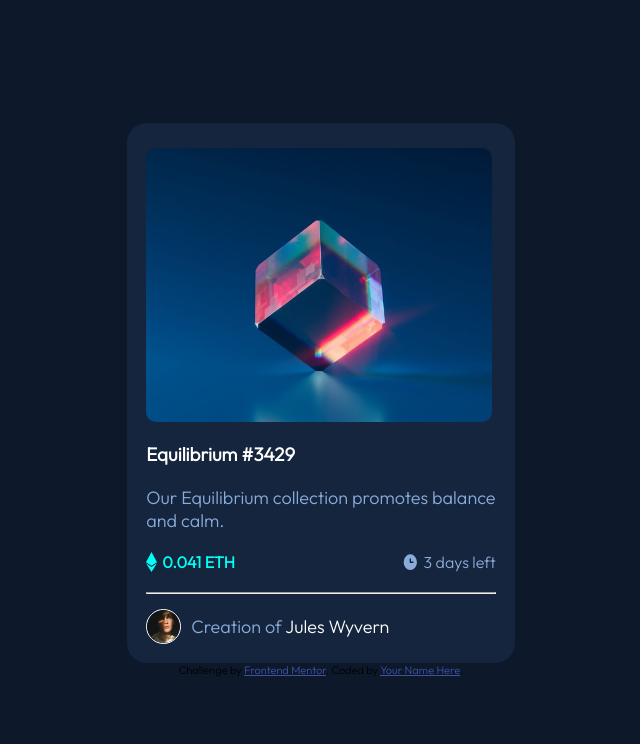
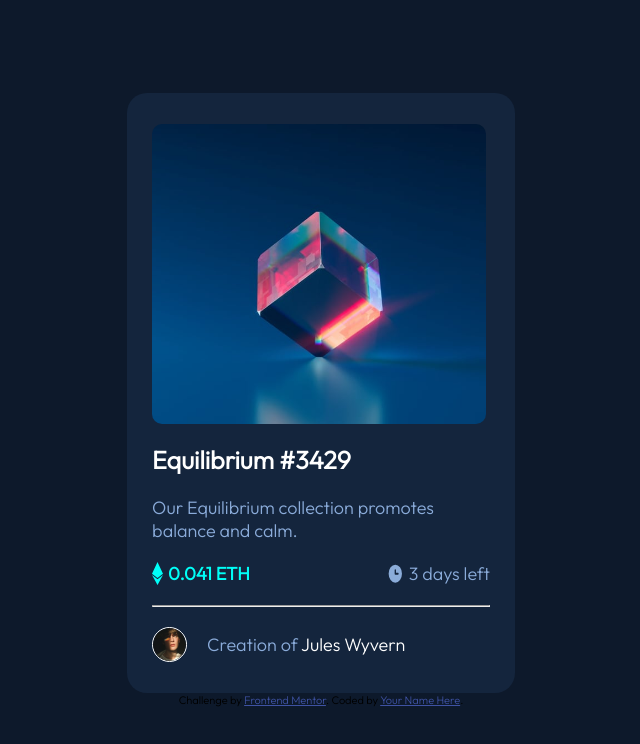
Before and after one commit to Igwe0001/nft, a plain HTML site: page index.html in a window 1280 px wide. Shown: the whole page, without its empty margins (319-959 px from the left). Drawn offline with Linux system fonts and the light colour scheme.

Commit message:
final commit (Hopefully)

```diff
--- a/index.html
+++ b/index.html
@@ -25,16 +25,15 @@
 </head>
 
 <body>
-  <div class="main-container">
+  <main class="main-container">
     <div class="container">
       <div class="sub-container">
         <div class="body-image">
           <div class="background">
             <img src="/images/image-equilibrium.jpg" class="equilibrium" alt="etherium">
           </div>
-          <img src="/images/icon-view.svg" class="view" alt="">
         </div>
-        <h3 class="equilibrium-span"> Equilibrium #3429 </h3>
+        <h1 class="equilibrium-span" > <a href="" > Equilibrium #3429 </a></h1>
 
         <p> Our Equilibrium collection promotes balance and calm.</p>
 
@@ -42,22 +41,22 @@
 
           <div class="sub-item">
             <img src="/images/icon-ethereum.svg" alt="">
-            <span class="span-1">0.041 ETH</span>
+            <p class="span-1">0.041 ETH</p>
           </div>
 
           <div class="sub-item">
             <img src="/images/icon-clock.svg" class="clock" alt="">
-            <span class="span-2">3 days left</span>
+            <p class="span-2">3 days left</p>
           </div>
         </div>
         <hr>
         <div class="profile">
           <img src="/images/image-avatar.png" class="avater" alt="">
-          <p> Creation of <span class="juliet"> Jules Wyvern</span> </p>
+          <p> Creation of <a class="juliet"> Jules Wyvern</a> </p>
         </div>
       </div>
     </div>
-  </div>
+  </main>
 
   <div class="attribution">
     Challenge by <a href="https://www.frontendmentor.io?ref=challenge" target="_blank">Frontend Mentor</a>.
--- a/style.css
+++ b/style.css
@@ -37,9 +37,8 @@ body {
   font-family: var(--font-family);
 }
 
-
 .container {
-  height: 540px;
+  height: 600px;
   width: 90%;
   margin: 0 auto;
   background-color: var(--card-bg);
@@ -51,7 +50,7 @@ body {
 }
 
 .sub-container {
-  width: 90%;
+  width: 87%;
   margin: 0 auto;
 }
 
@@ -62,39 +61,61 @@ body {
 .background {
   background: var(--cyan);
   width: 99%;
-  height: 274px;
+  height: 300px;
   overflow: hidden;
   border-radius: 10px;
-  margin-top: 20px;
+
 }
 
-.equilibrium {
-  width: 100%;
-  height: 275px;
-  object-fit: cover;
-}
-
-.equilibrium:hover {
-  transition: 0.2s ease-in-out;
-
-  cursor: pointer;
-  opacity: 0.5;
-}
-
-.view {
+.background::before {
+  content: " " url(/images/icon-view.svg);
   position: absolute;
   top: 38%;
   left: 42%;
   visibility: hidden;
 }
 
-.equilibrium:hover .view {
+.background:hover::before {
+  content: " " url(/images/icon-view.svg);
+  position: absolute;
+  top: 38%;
+  left: 42%;
   visibility: visible;
+  cursor: pointer;
+  /* z-index: 1; */
+  transition: .2 ease-in-out;
+
+}
+
+.equilibrium {
+  width: 100%;
+  height: 300px;
+  object-fit: cover;
+}
+
+.equilibrium::before {
+  content: " " url(/images/icon-view.svg);
+}
+
+.equilibrium:hover {
+  transition: 0.2s ease-in-out;
+  cursor: pointer;
+  opacity: 0.3;
 }
 
 .equilibrium-span {
   padding: 20px 0;
+  font-size: 25px;
+  font-weight: 600 ;
+}
+
+.equilibrium-span a {
+  text-decoration: none;
   color: var(--white);
+}
+
+.equilibrium-span a:hover {
+  color: var(--cyan);
 }
 
 .equilibrium-span:hover {
@@ -139,18 +160,19 @@ p {
 
 hr {
   color: var(--line);
+  background-color: var(--line);
 }
 
 .profile {
   display: flex;
-  padding: 15px 0;
+  padding: 20px 0 0 0;
   align-items: center;
 }
 
 .avater {
   width: 35px;
   height: 35px;
-  margin-right: 10px;
+  margin-right: 20px;
   border: 1px solid var(--white);
   border-radius: 50%;
 }
@@ -167,3 +189,7 @@ hr {
   cursor: pointer;
   color: var(--cyan);
 }
+
+.profile, p {
+  font-size: var(--paragraph);
+}
```
